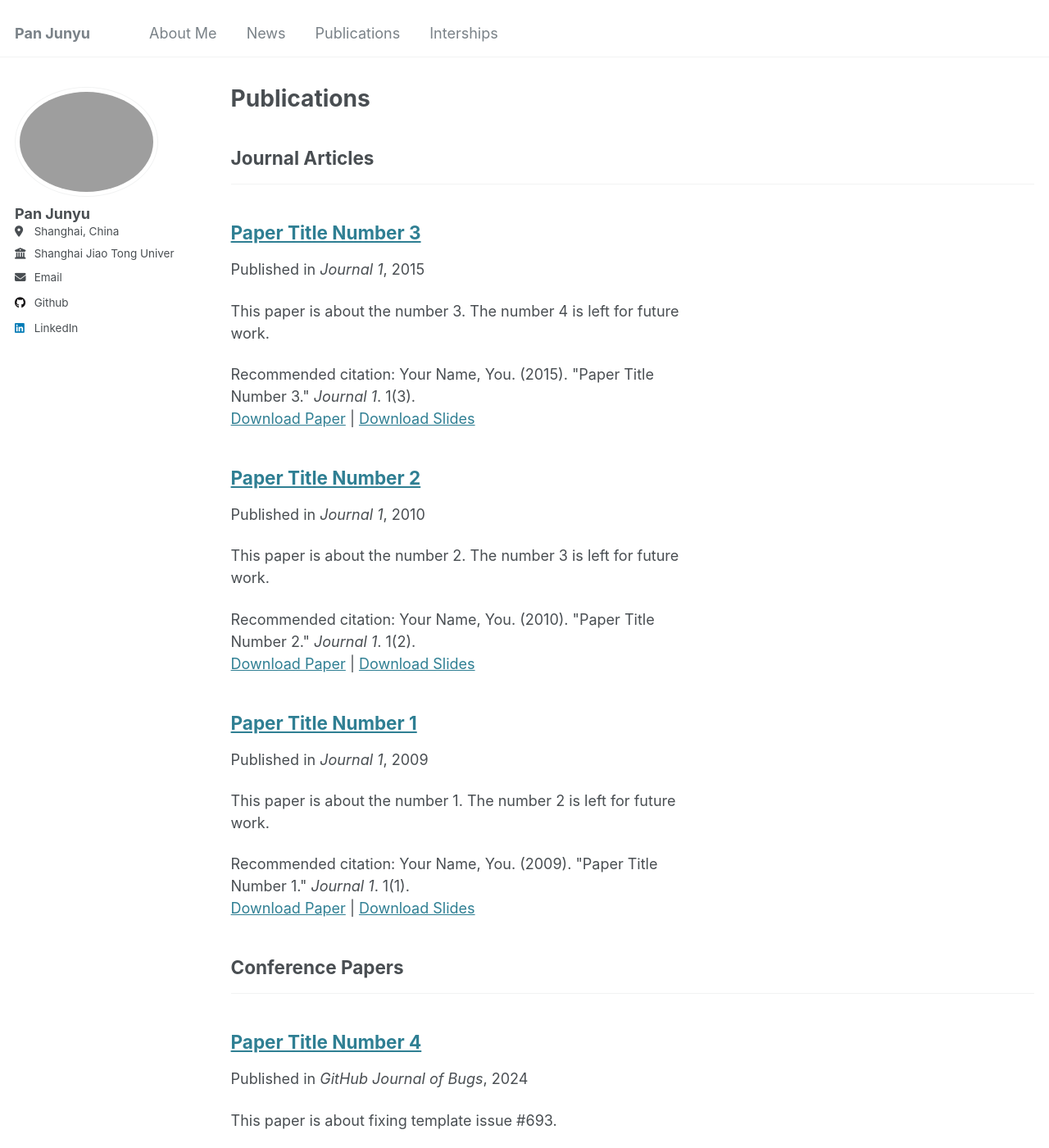
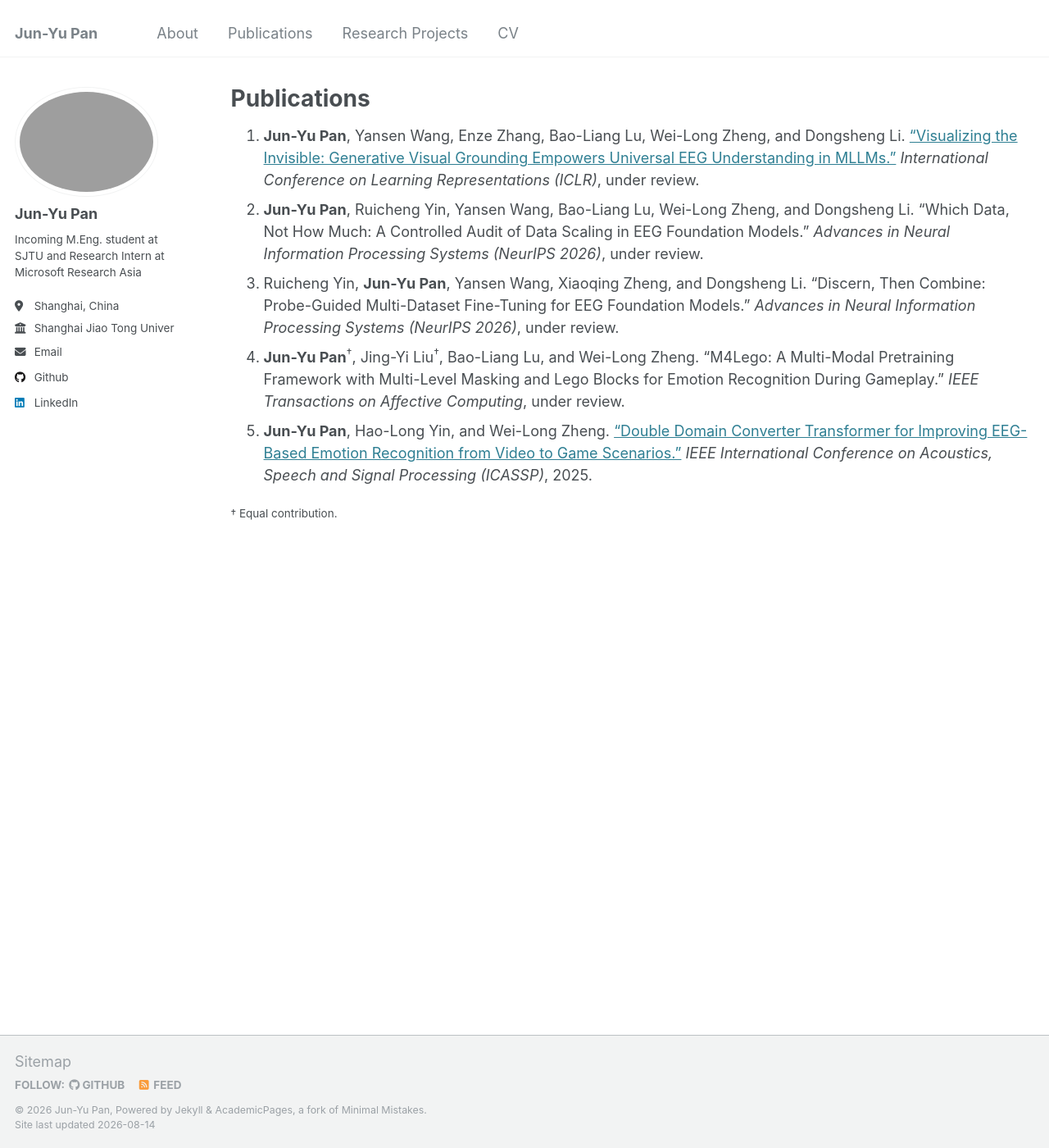
Before and after one commit to AlbertMentat/AlbertMentat.github.io, a Jekyll site: the page built from _pages/publications.html, in a window 1280 px wide and 1400 px high. Shown: the whole window at 82% size. Built offline with Jekyll 4.4.1, drawn with Linux system fonts in a browser that asks for light colours; some of the changed text lies outside the part shown.

Commit message:
Update academic profile and CV (#1)

```diff
--- a/_config.yml
+++ b/_config.yml
@@ -8,13 +8,13 @@
 
 # Basic Site Settings
 locale                   : "en-US"
-title                    : "Pan Junyu"
+title                    : "Jun-Yu Pan"
 title_separator          : "-"
-name                     : &name "Pan Junyu"
-description              : &description "personal description"
+name                     : &name "Jun-Yu Pan"
+description              : &description "Jun-Yu Pan - EEG foundation models, multimodal large language models, and affective computing"
 url                      : https://albertmentat.github.io # the base hostname & protocol for your site e.g. "https://[your GitHub username].github.io"
 baseurl                  : "" # the subpath of your site, e.g. "/blog"
-repository               : "albertmentat/albertmentat.github.io"
+repository               : "AlbertMentat/AlbertMentat.github.io"
 
 # Site Author - The following control what appear as part of the author content on the side bar.
 #               If a field is blank the icon and link will not appear, otherwise it will be shown.
@@ -22,9 +22,9 @@ repository               : "albertmentat/albertmentat.github.io"
 author:
   # Biographic information
   avatar           : "潘俊宇 白底.jpg"
-  name             : "Pan Junyu"
+  name             : "Jun-Yu Pan"
   pronouns         : # example: "she/her"
-  bio              : # "Short biography for the left-hand sidebar"
+  bio              : "Incoming M.Eng. student at SJTU and Research Intern at Microsoft Research Asia"
   location         : "Shanghai, China"
   employer         : "Shanghai Jiao Tong
                       University"
--- a/_data/navigation.yml
+++ b/_data/navigation.yml
@@ -1,27 +1,13 @@
-# The following is the order of the links in the header of the website.
-#
-# Changing the order here will adjust the order and you can also add additional
-# links. Removing a link prevents it from showing in the header, but does not
-# prevent it from being included in the site.
-
+# Main navigation
 main:
-  - title: "About Me"
-    url: /pages/
-
-  - title: "News"
-    url: /pages/
+  - title: "About"
+    url: /
 
   - title: "Publications"
-    url: /pages/
+    url: /publications/
 
-  - title: "Interships"
-    url: /pages/
+  - title: "Research Projects"
+    url: /#selected-research-projects
 
-  # - title: "Blog Posts"
-  #   url: /year-archive/
-
-  # - title: "CV"
-  #   url: /cv/
-
-  # - title: "Guide"
-  #   url: /markdown/
+  - title: "CV"
+    url: /cv/
--- a/_pages/cv.md
+++ b/_pages/cv.md
@@ -1,62 +1,57 @@
 ---
 layout: archive
-title: "CV"
+title: "Curriculum Vitae"
 permalink: /cv/
 author_profile: true
 redirect_from:
   - /resume
 ---
 
-{% include base_path %}
+[Download the PDF version](/files/Jun-Yu_Pan_CV.pdf)
 
 Education
 ======
-* Bachelor of Engineering, SJTU Paris Elite Institute of Technology, September 2022 -- June 2026 (Expected)
+- **Shanghai Jiao Tong University**, Shanghai, China<br>
+  M.Eng. in Electronic Information, SJTU Paris Elite Institute of Technology<br>
+  September 2026 -- March 2029 (Expected)<br>
+  Advisor: Prof. Wei-Long Zheng<br>
+  Research interests: EEG foundation models, multimodal large language models, and applications of EEG foundation models
 
-Work experience
+- **Shanghai Jiao Tong University**, Shanghai, China<br>
+  Bachelor of Engineering, SJTU Paris Elite Institute of Technology<br>
+  September 2022 -- June 2026<br>
+  Weighted Average: 87.12/100 | GPA: 3.66/4.3 | Rank: 7/19<br>
+  Honors: Outstanding Bachelor's Thesis (Top 1%); Third-Class Scholarship (Top 15%); Academic Progress Scholarship
+
+Research Experience
 ======
-* Spring 2024: Academic Pages Collaborator
-  * Github University
-  * Duties includes: Updates and improvements to template
-  * Supervisor: The Users
+- **Microsoft Research Asia (MSRA)**, Research Intern<br>
+  April 2025 -- Present | Advisor: Yansen Wang<br>
+  Research on data-centric EEG foundation models and EEG-MLLM alignment, spanning pretraining-data curation, multi-dataset fine-tuning, and generative visual grounding.
 
-* Fall 2015: Research Assistant
-  * Github University
-  * Duties included: Merging pull requests
-  * Supervisor: Professor Hub
+- **BCMI, Shanghai Jiao Tong University**, Research Assistant<br>
+  June 2023 -- June 2026 | Advisor: Prof. Wei-Long Zheng<br>
+  Research on EEG-based affective computing, including cross-scenario, contrastive, and multimodal emotion recognition.
 
-* Summer 2015: Research Assistant
-  * Github University
-  * Duties included: Tagging issues
-  * Supervisor: Professor Git
-
-Skills
+Selected Research Projects
 ======
-* Skill 1
-* Skill 2
-  * Sub-skill 2.1
-  * Sub-skill 2.2
-  * Sub-skill 2.3
-* Skill 3
+- **Generative Visual Grounding for Universal EEG Understanding:** Developed GVG-X-Omni and GVG-Janus to translate EEG into discrete visual tokens for MLLMs; matched a 1.7B-parameter text-aligned baseline while tuning 170M parameters on a frozen 7B backbone.
+- **Controlled Audit of Data Scaling in EEG Foundation Models:** Audited 151 configurations across three architectures, 16 datasets, and 13 downstream tasks; developed H-ordering and Pairwise Dataset Valuation for data selection.
+- **Probe-Guided Multi-Dataset Fine-Tuning:** Developed POSE for compatibility-aware auxiliary dataset selection and phased multi-dataset fine-tuning across 12 EEG datasets.
+- **Cross-Scenario and Multimodal Emotion Recognition:** Developed DDCT and M4Lego for cross-scenario and multimodal gameplay emotion recognition.
 
 Publications
 ======
-  <ul>{% for post in site.publications reversed %}
-    {% include archive-single-cv.html %}
-  {% endfor %}</ul>
+1. **Jun-Yu Pan**, Yansen Wang, Enze Zhang, Bao-Liang Lu, Wei-Long Zheng, and Dongsheng Li. ["Visualizing the Invisible: Generative Visual Grounding Empowers Universal EEG Understanding in MLLMs."](https://arxiv.org/abs/2605.18172) *ICLR*, under review.
+2. **Jun-Yu Pan**, Ruicheng Yin, Yansen Wang, Bao-Liang Lu, Wei-Long Zheng, and Dongsheng Li. "Which Data, Not How Much: A Controlled Audit of Data Scaling in EEG Foundation Models." *NeurIPS 2026*, under review.
+3. Ruicheng Yin, **Jun-Yu Pan**, Yansen Wang, Xiaoqing Zheng, and Dongsheng Li. "Discern, Then Combine: Probe-Guided Multi-Dataset Fine-Tuning for EEG Foundation Models." *NeurIPS 2026*, under review.
+4. <strong>Jun-Yu Pan</strong><sup>&dagger;</sup>, Jing-Yi Liu<sup>&dagger;</sup>, Bao-Liang Lu, and Wei-Long Zheng. "M4Lego: A Multi-Modal Pretraining Framework with Multi-Level Masking and Lego Blocks for Emotion Recognition During Gameplay." *IEEE Transactions on Affective Computing*, under review.
+5. **Jun-Yu Pan**, Hao-Long Yin, and Wei-Long Zheng. ["Double Domain Converter Transformer for Improving EEG-Based Emotion Recognition from Video to Game Scenarios."](https://ieeexplore.ieee.org/document/10889052) *ICASSP 2025*.
 
-Talks
+&dagger; Equal contribution.
+
+Technical Skills
 ======
-  <ul>{% for post in site.talks reversed %}
-    {% include archive-single-talk-cv.html  %}
-  {% endfor %}</ul>
-
-Teaching
-======
-  <ul>{% for post in site.teaching reversed %}
-    {% include archive-single-cv.html %}
-  {% endfor %}</ul>
-
-Service and leadership
-======
-* Currently signed in to 43 different slack teams
+- **Programming:** Python, C
+- **Frameworks:** PyTorch
+- **Languages:** Mandarin, English, French
--- a/_pages/publications.html
+++ b/_pages/publications.html
@@ -5,29 +5,12 @@ permalink: /publications/
 author_profile: true
 ---
 
-{% if site.author.googlescholar %}
-  <div class="wordwrap">You can also find my articles on <a href="{{site.author.googlescholar}}">my Google Scholar profile</a>.</div>
-{% endif %}
+<ol>
+  <li><strong>Jun-Yu Pan</strong>, Yansen Wang, Enze Zhang, Bao-Liang Lu, Wei-Long Zheng, and Dongsheng Li. <a href="https://arxiv.org/abs/2605.18172">“Visualizing the Invisible: Generative Visual Grounding Empowers Universal EEG Understanding in MLLMs.”</a> <em>International Conference on Learning Representations (ICLR)</em>, under review.</li>
+  <li><strong>Jun-Yu Pan</strong>, Ruicheng Yin, Yansen Wang, Bao-Liang Lu, Wei-Long Zheng, and Dongsheng Li. “Which Data, Not How Much: A Controlled Audit of Data Scaling in EEG Foundation Models.” <em>Advances in Neural Information Processing Systems (NeurIPS 2026)</em>, under review.</li>
+  <li>Ruicheng Yin, <strong>Jun-Yu Pan</strong>, Yansen Wang, Xiaoqing Zheng, and Dongsheng Li. “Discern, Then Combine: Probe-Guided Multi-Dataset Fine-Tuning for EEG Foundation Models.” <em>Advances in Neural Information Processing Systems (NeurIPS 2026)</em>, under review.</li>
+  <li><strong>Jun-Yu Pan</strong><sup>&dagger;</sup>, Jing-Yi Liu<sup>&dagger;</sup>, Bao-Liang Lu, and Wei-Long Zheng. “M4Lego: A Multi-Modal Pretraining Framework with Multi-Level Masking and Lego Blocks for Emotion Recognition During Gameplay.” <em>IEEE Transactions on Affective Computing</em>, under review.</li>
+  <li><strong>Jun-Yu Pan</strong>, Hao-Long Yin, and Wei-Long Zheng. <a href="https://ieeexplore.ieee.org/document/10889052">“Double Domain Converter Transformer for Improving EEG-Based Emotion Recognition from Video to Game Scenarios.”</a> <em>IEEE International Conference on Acoustics, Speech and Signal Processing (ICASSP)</em>, 2025.</li>
+</ol>
 
-{% include base_path %}
-
-<!-- New style rendering if publication categories are defined -->
-{% if site.publication_category %}
-  {% for category in site.publication_category  %}
-    {% assign title_shown = false %}
-    {% for post in site.publications reversed %}
-      {% if post.category != category[0] %}
-        {% continue %}
-      {% endif %}
-      {% unless title_shown %}
-        <h2>{{ category[1].title }}</h2><hr />
-        {% assign title_shown = true %}
-      {% endunless %}
-      {% include archive-single.html %}
-    {% endfor %}
-  {% endfor %}
-{% else %}
-  {% for post in site.publications reversed %}
-    {% include archive-single.html %}
-  {% endfor %}
-{% endif %}
+<p><small>&dagger; Equal contribution.</small></p>
```
Also changed, not shown: _pages/about.md (+38 -32 lines), 1 other file.
